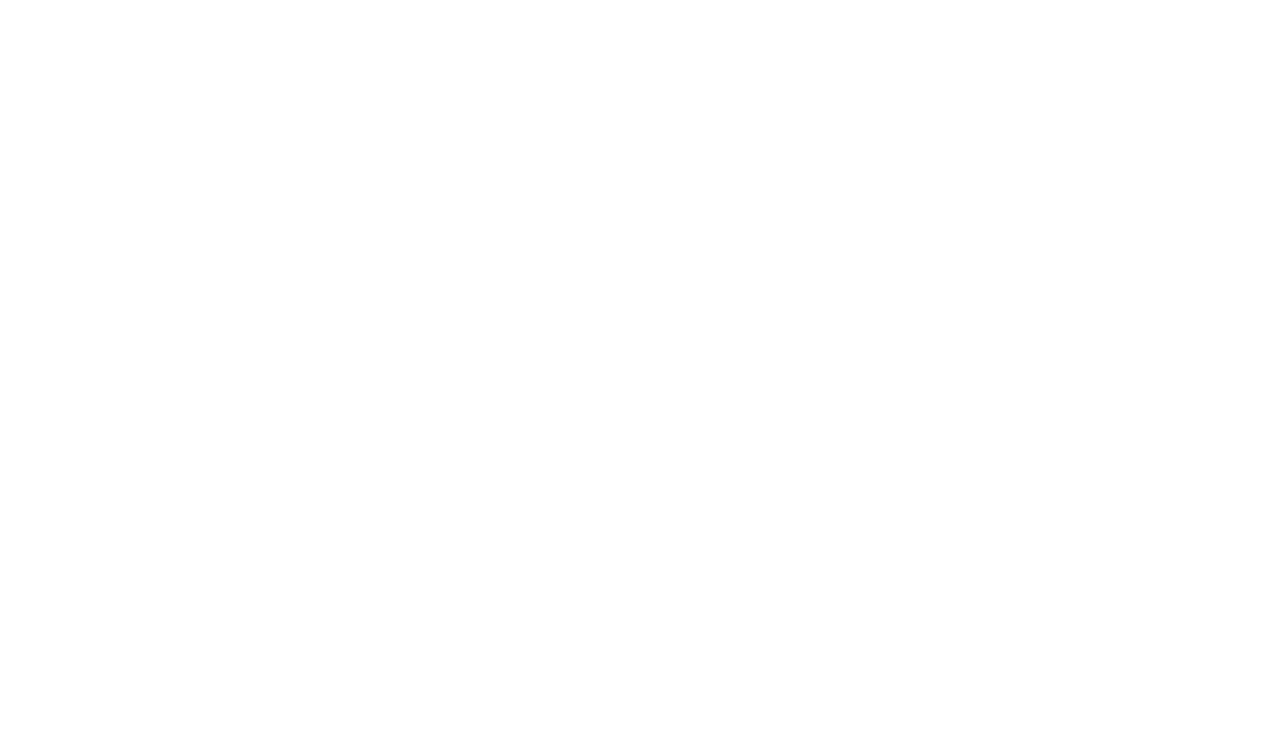
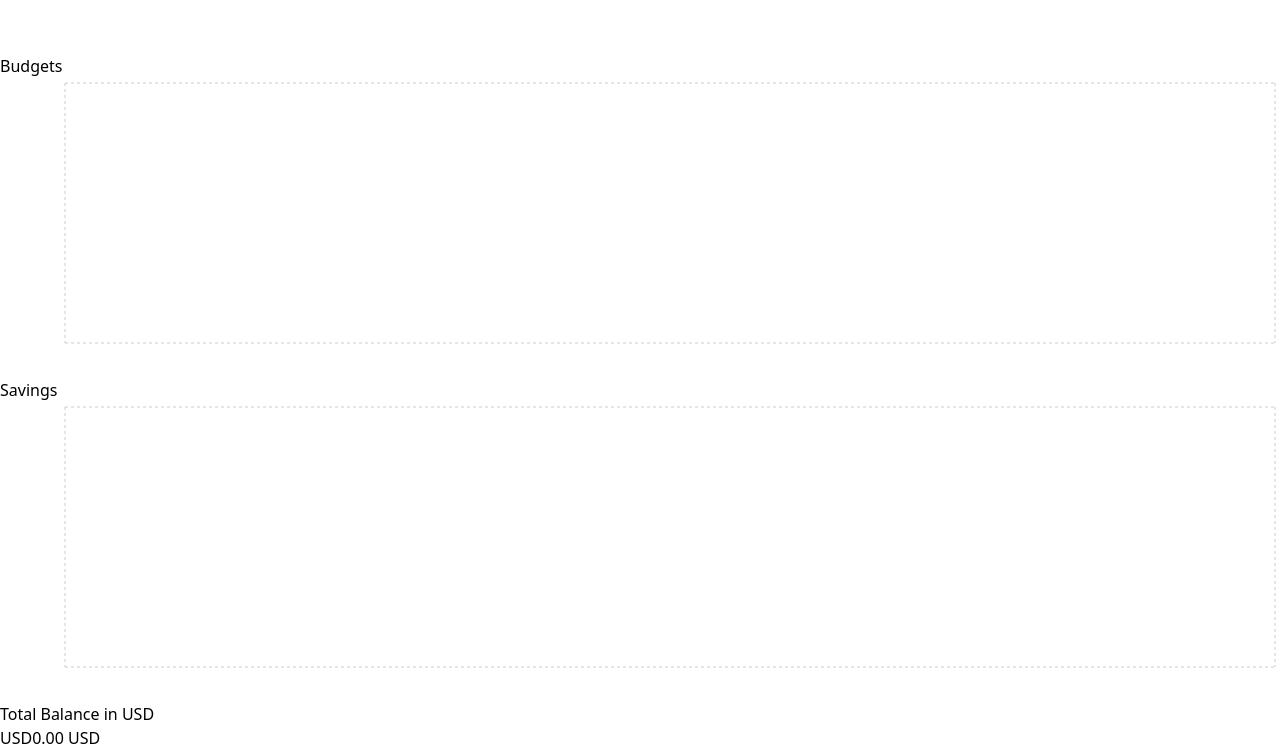
Before and after one commit to kythonlk/finance-management, a React (Vite) app: page / in a window 1280 px wide. Shown: the part 786-1536 px from the top of the page. Before the commit the page ends 800 px from the top, so only its background shows below. Built offline with nearby package versions, Linux system fonts and the light colour scheme.

Commit message:
Aded basic charts

```diff
--- a/package.json
+++ b/package.json
@@ -12,7 +12,8 @@
   "dependencies": {
     "react": "^18.3.1",
     "react-dom": "^18.3.1",
-    "react-router-dom": "^6.25.1"
+    "react-router-dom": "^6.25.1",
+    "recharts": "^2.12.7"
   },
   "devDependencies": {
     "@types/react": "^18.3.3",
--- a/src/components/Overview.jsx
+++ b/src/components/Overview.jsx
@@ -1,10 +1,152 @@
-import React from 'react';
+import React, { useState, useEffect } from 'react';
+import LocalStorageClient from '../utils/local.ts';
+import { PieChart, Pie, Cell, Tooltip, Legend, BarChart, Bar, XAxis, YAxis, CartesianGrid, ResponsiveContainer } from 'recharts';
+
+const expenseClient = new LocalStorageClient('expenses');
+const earningsClient = new LocalStorageClient('earnings');
+const budgetClient = new LocalStorageClient('budgets');
+const savingsClient = new LocalStorageClient('savings');
+const currenciesClient = new LocalStorageClient('userCurrencies');
+const exchangeRatesClient = new LocalStorageClient('exchangeRates');
 
 function Overview() {
+  const [expenses, setExpenses] = useState([]);
+  const [earnings, setEarnings] = useState([]);
+  const [budgets, setBudgets] = useState([]);
+  const [savings, setSavings] = useState([]);
+  const [currencyOptions, setCurrencyOptions] = useState([]);
+  const [exchangeRates, setExchangeRates] = useState({});
+
+  useEffect(() => {
+    const fetchData = () => {
+      setExpenses(expenseClient.select());
+      setEarnings(earningsClient.select());
+      setBudgets(budgetClient.select());
+      setSavings(savingsClient.select());
+
+      const storedCurrencies = currenciesClient._getTable();
+      setCurrencyOptions(storedCurrencies.map(item => ({ value: item.currency, label: `${item.currency} - ${item.currency}` })));
+
+      const storedExchangeRates = exchangeRatesClient._getTable();
+      setExchangeRates(storedExchangeRates.reduce((acc, { currency, rate }) => {
+        acc[currency] = rate;
+        return acc;
+      }, {}));
+    };
+
+    fetchData();
+  }, []);
+
+  const calculateTotal = (items, currency) => {
+    return items
+      .filter(item => item.currency === currency)
+      .reduce((sum, item) => sum + item.amount, 0);
+  };
+
+  const calculateTotalInUSD = (items) => {
+    return items.reduce((sum, item) => {
+      const rate = exchangeRates[item.currency] || 1;
+      return sum + (item.amount / rate);
+    }, 0).toFixed(2);
+  };
+
+  const dataForPieChart = (items) => {
+    return currencyOptions.map(({ value }) => ({
+      name: value,
+      value: calculateTotal(items, value)
+    }));
+  };
+
   return (
     <div>
       <h1 className="text-2xl font-semibold">Overview</h1>
-      <p>This is the overview page.</p>
+      <div className="mt-6">
+        <h2 className="text-lg font-semibold">Expenses by Currency</h2>
+        <ResponsiveContainer width="100%" height={300}>
+          <PieChart>
+            <Pie
+              data={dataForPieChart(expenses)}
+              dataKey="value"
+              nameKey="name"
+              outerRadius={120}
+              fill="#8884d8"
+              label
+            >
+              {currencyOptions.map((entry, index) => (
+                <Cell key={`cell-${index}`} fill={entry.value === 'USD' ? '#82ca9d' : '#8884d8'} />
+              ))}
+            </Pie>
+            <Tooltip />
+            <Legend />
+          </PieChart>
+        </ResponsiveContainer>
+      </div>
+
+      <div className="mt-6">
+        <h2 className="text-lg font-semibold">Earnings by Currency</h2>
+        <ResponsiveContainer width="100%" height={300}>
+          <PieChart>
+            <Pie
+              data={dataForPieChart(earnings)}
+              dataKey="value"
+              nameKey="name"
+              outerRadius={120}
+              fill="#82ca9d"
+              label
+            >
+              {currencyOptions.map((entry, index) => (
+                <Cell key={`cell-${index}`} fill={entry.value === 'USD' ? '#82ca9d' : '#8884d8'} />
+              ))}
+            </Pie>
+            <Tooltip />
+            <Legend />
+          </PieChart>
+        </ResponsiveContainer>
+      </div>
+
+      <div className="mt-6">
+        <h2 className="text-lg font-semibold">Budgets</h2>
+        <ResponsiveContainer width="100%" height={300}>
+          <BarChart
+            data={budgets.map(budget => ({
+              name: budget.name,
+              amount: budget.amount
+            }))}
+          >
+            <CartesianGrid strokeDasharray="3 3" />
+            <XAxis dataKey="name" />
+            <YAxis />
+            <Tooltip />
+            <Bar dataKey="amount" fill="#8884d8" />
+          </BarChart>
+        </ResponsiveContainer>
+      </div>
+
+      <div className="mt-6">
+        <h2 className="text-lg font-semibold">Savings</h2>
+        <ResponsiveContainer width="100%" height={300}>
+          <BarChart
+            data={savings.map(saving => ({
+              name: saving.name,
+              amount: saving.amount
+            }))}
+          >
+            <CartesianGrid strokeDasharray="3 3" />
+            <XAxis dataKey="name" />
+            <YAxis />
+            <Tooltip />
+            <Bar dataKey="amount" fill="#82ca9d" />
+          </BarChart>
+        </ResponsiveContainer>
+      </div>
+
+      <div className="mt-6">
+        <h2 className="text-lg font-semibold">Total Balance in USD</h2>
+        <div className="p-2 flex items-center justify-between">
+          <span className="font-medium">USD</span>
+          <span className="text-gray-500">{calculateTotalInUSD(expenses)} USD</span>
+        </div>
+      </div>
     </div>
   );
 }
```
Also changed, not shown: 1 other file (tests, documents, lock files or other folders).
